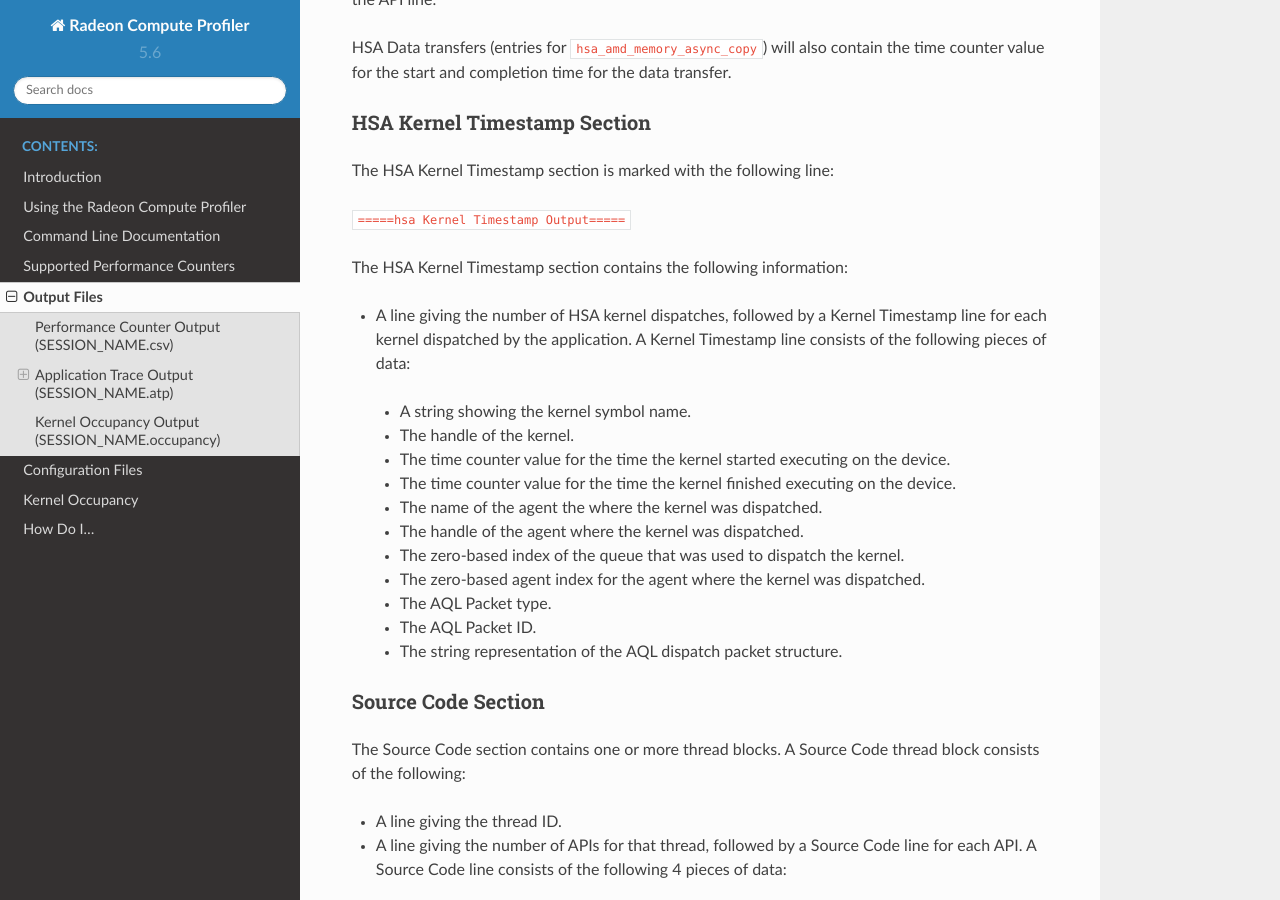
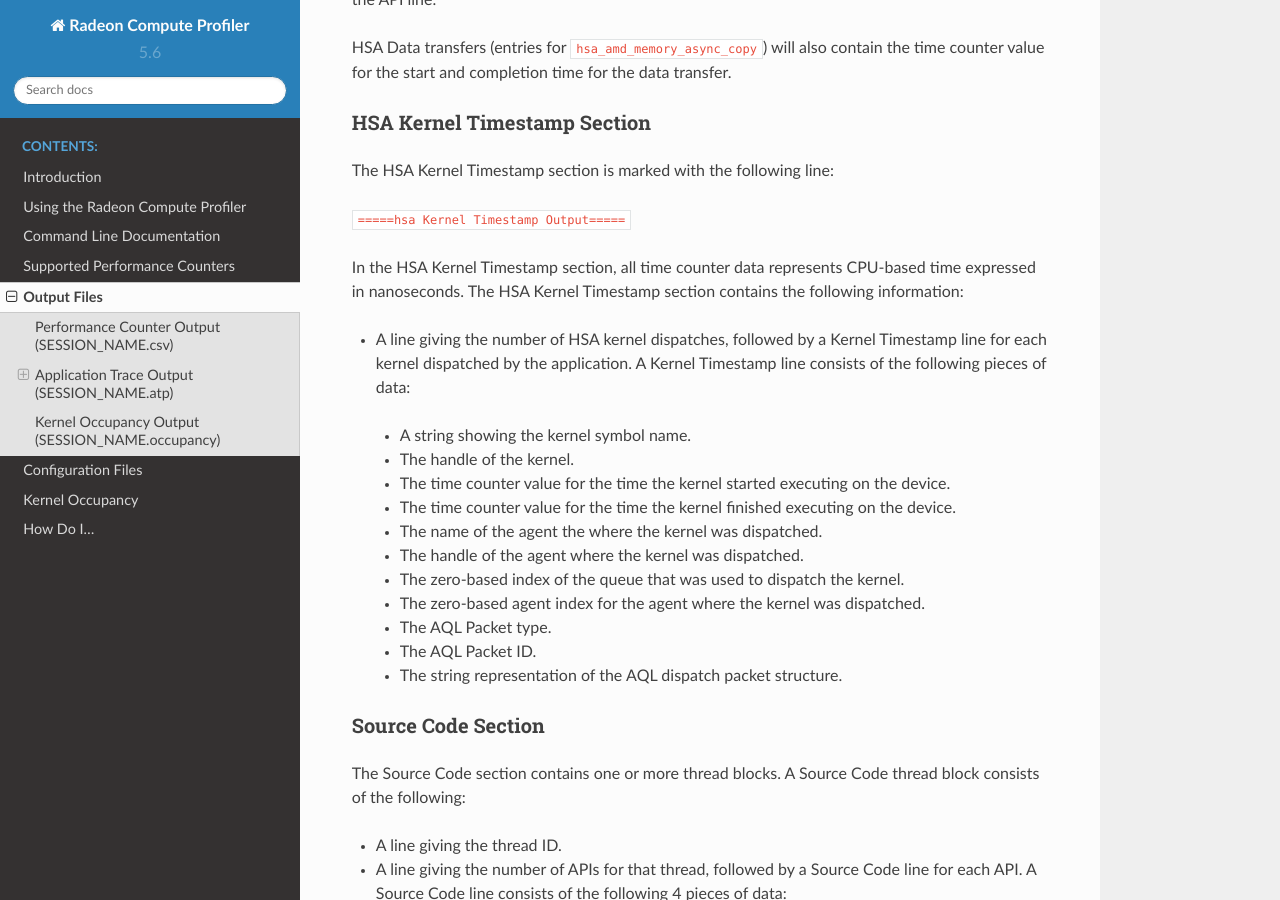
Before and after one commit to GPUOpen-Tools/radeon_compute_profiler, a Sphinx documentation site: the page built from docs/source/outputfiles.rst, in a window 1280 px wide and 900 px high, scrolled down 3293 px. Built offline with Sphinx 7.4.7 and the Read the Docs theme 2.0.0, drawn with Linux system fonts in a browser that asks for light colours.

Commit message:
Add clarification on the units used in the hsa kernel timestamp sectrion

```diff
--- a/docs/source/outputfiles.rst
+++ b/docs/source/outputfiles.rst
@@ -166,7 +166,9 @@ The HSA Kernel Timestamp section is marked with the following line:
 
 ``=====hsa Kernel Timestamp Output=====``
 
-The HSA Kernel Timestamp section contains the following information:
+In the HSA Kernel Timestamp section, all time counter data represents CPU-based
+time expressed in nanoseconds. The HSA Kernel Timestamp section contains the
+following information:
 
 * A line giving the number of HSA kernel dispatches, followed by a Kernel
   Timestamp line for each kernel dispatched by the application. A Kernel
```
